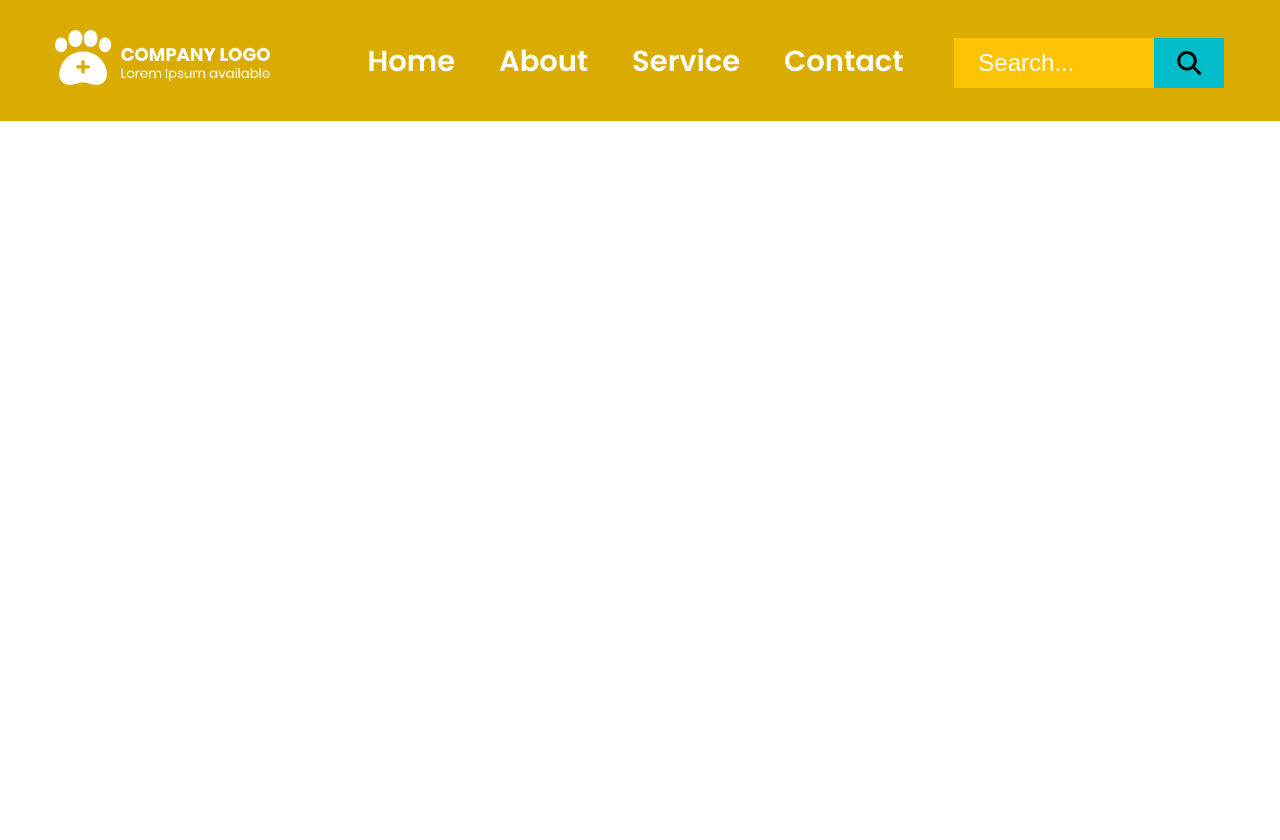
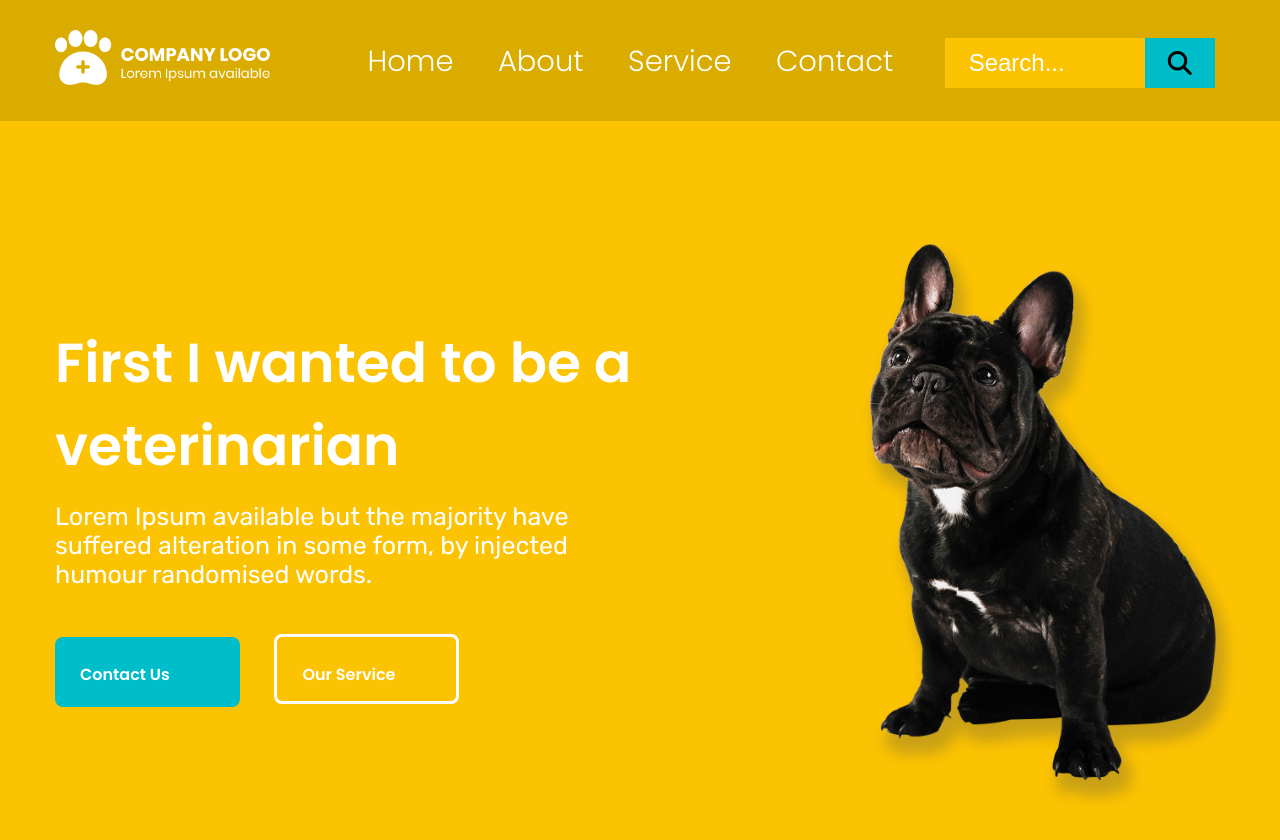
Before and after one commit to murad-hossain1/vetecare, a plain HTML site: page index.html in a window 1280 px wide. Before the commit the page ends 800 px from the top, so only its background shows below. Drawn offline with Linux system fonts and the light colour scheme.

Commit message:
section-1 completed

```diff
--- a/index.css
+++ b/index.css
@@ -1,4 +1,4 @@
-@import url('https://fonts.googleapis.com/css2?family=Black+Ops+One&family=Poppins:wght@600&family=Rubik&display=swap');
+@import url('https://fonts.googleapis.com/css2?family=Black+Ops+One&family=Poppins:wght@300;600&family=Rubik&display=swap');
 
 * {
     margin: 0;
@@ -96,3 +96,75 @@ ul li {
 .search-box .icon-background .fa-solid {
     font-size: 24px;
 }
+
+/* header section end */
+.main-section-1 {
+    width: 100%;
+    height: 780px;
+    background-color: #fcc302;
+
+}
+
+.ms1-container {
+    width: 1220px;
+    padding: 0 25px;
+    margin: 0 auto;
+    position: relative;
+
+}
+
+.ms1-left {
+    width: 50%;
+}
+
+.ms1-images img {
+    width: 380px;
+    height: 570px;
+    position: absolute;
+    top: 120px;
+    right: 10px;
+}
+
+.ms1-title {
+    padding: 200px 0px 0px 0px;
+}
+
+.ms1-title h2 {
+    font-size: 55px;
+    color: #fff;
+}
+
+.ms1-title p {
+    font-family: 'Rubik', sans-serif;
+    font-size: 25px;
+    color: #fff;
+    padding-top: 15px;
+    margin-bottom: 45px;
+}
+
+.ms1-button-first {
+    width: 185px;
+    height: 70px;
+    background-color: #00bec9;
+    padding: 25px;
+    border-radius: 8px;
+    font-family: 'Poppins', sans-serif;
+    font-weight: 900;
+    color: #fff;
+}
+
+.ms1-button :nth-child(2) {
+    width: 185px;
+    height: 70px;
+    box-sizing: border-box;
+    background-color: #fcc302;
+    padding: 25px;
+    border: 3px solid #fff;
+    border-radius: 8px;
+    font-family: 'Poppins', sans-serif;
+    font-weight: 900;
+    color: #fff;
+    margin-left: 30px;
+}
+
+/* section 1 completed */
--- a/index.html
+++ b/index.html
@@ -28,13 +28,33 @@
                     </li>
                 </ul>
             </div>
+        </div>
+    </div>
+    <!-- header section end -->
+    <div class="main-section-1">
+
+        <div class="ms1-container">
+            <div class="ms1-left">
+                <div class="ms1-title">
+                    <h2>First I wanted to be
+                        a veterinarian</h2>
+                    <p>Lorem Ipsum available but the majority have
+                        suffered alteration in some form, by injected
+                        humour randomised words.</p>
+                </div>
+                <div class="ms1-button">
+                    <a class="ms1-button-first" href="#">Contact Us</a>
+                    <a href="#">Our Service</a>
+
+                </div>
+            </div>
+            <div class="ms1-images">
+                <img src="./images/dog-1.png" alt="dog">
+            </div>
 
         </div>
-
-
-
     </div>
-
+    <!-- section-1 completed -->
 
 
 
```
